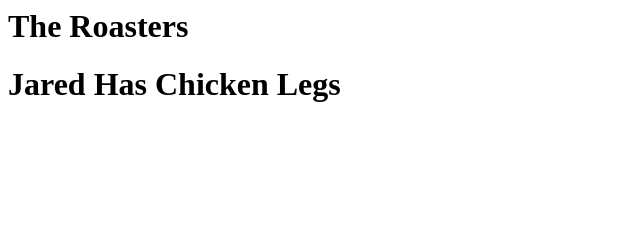
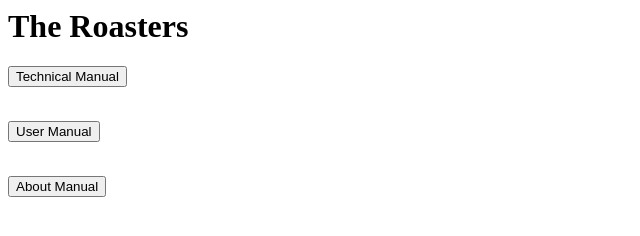
Before and after one commit to greeta/GoPiGoNavigation, a plain HTML site: page docs/index.html in a window 1280 px wide. Shown: the whole page, without its empty margins (0-640 px from the left). Drawn offline with Linux system fonts and the light colour scheme.

Commit message:
Add Pages
Please tell me this works

```diff
--- a/docs/index.html
+++ b/docs/index.html
@@ -4,6 +4,16 @@
 </head>
 <body>
 	<h1>The Roasters</h1>
-    <h1>Jared Has Chicken Legs</h1>
+    <form method="get" action="TechnicalManual.html">
+        <button type="submit">Technical Manual</button>
+    </form>
+    <br/>
+    <form method="get" action="UserManual.html">
+        <button type="submit">User Manual</button>
+    </form>
+    <br/>
+    <form method="get" action="About.html">
+        <button type="submit">About Manual</button>
+    </form>
 </body>
 </html>
```
Also changed, not shown: docs/About.html (added, +9 -0 lines), docs/TechnicalManual.html (added, +9 -0 lines), docs/UserManual.html (added, +9 -0 lines).
